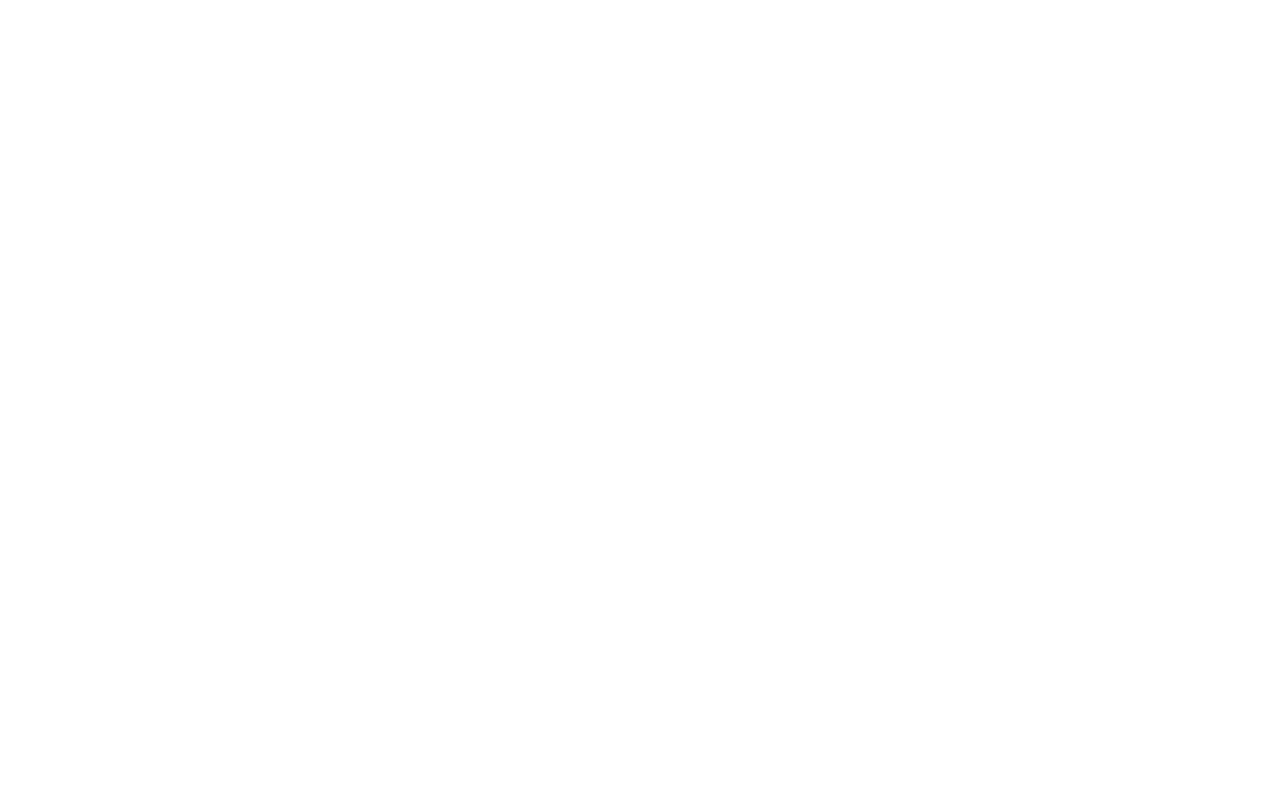
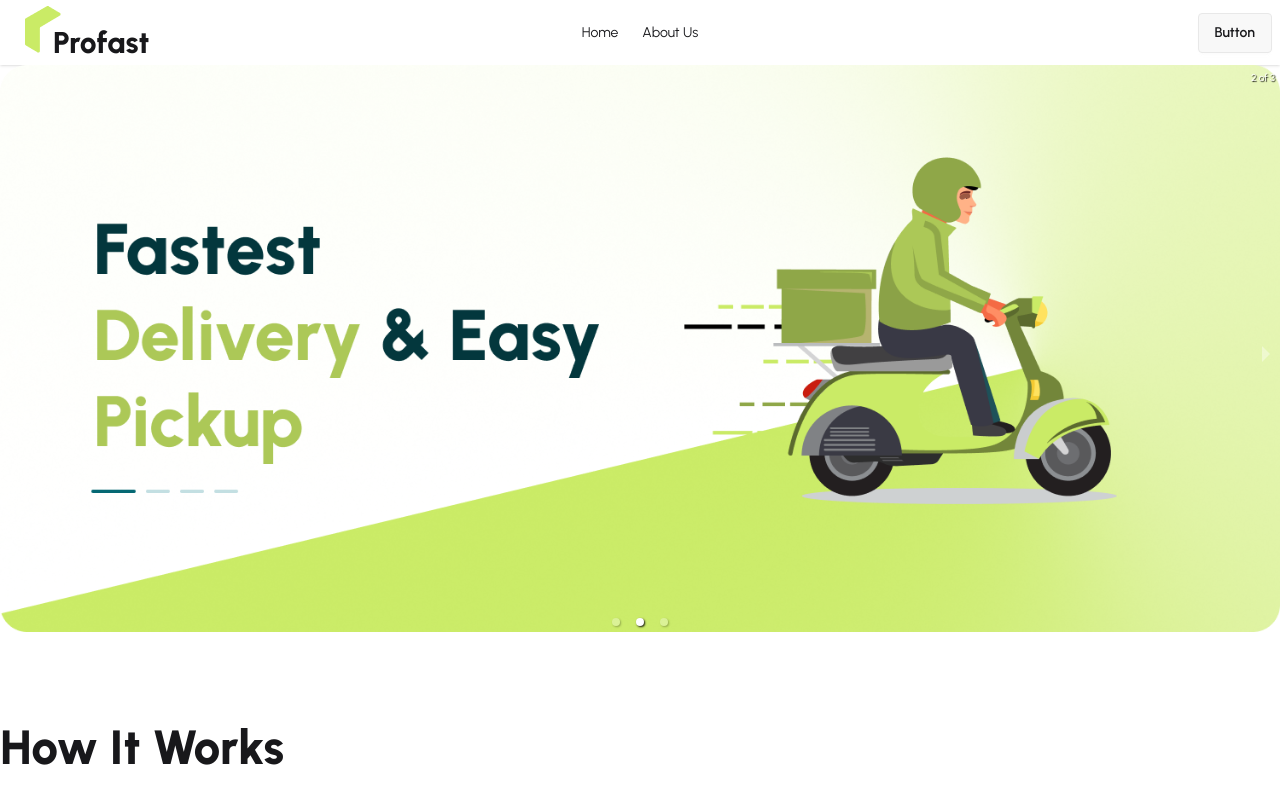
Before and after one commit to naimurrahmanniloy/zap-shift-client, a React (Vite) app: page / in a window 1280 px wide. Shown: the top 800 px of the page. Built offline with nearby package versions, Linux system fonts and the light colour scheme.

Commit message:
back again

```diff
--- a/src/main.jsx
+++ b/src/main.jsx
@@ -3,3 +3,11 @@
 import "./index.css";
 import { RouterProvider } from "react-router/dom";
 import { router } from "./router/router.jsx";
+
+createRoot(document.getElementById("root")).render(
+  <StrictMode>
+    <div className="font-urbanist max-w-7xl mx-auto">
+      <RouterProvider router={router} />
+    </div>
+  </StrictMode>
+);
```
